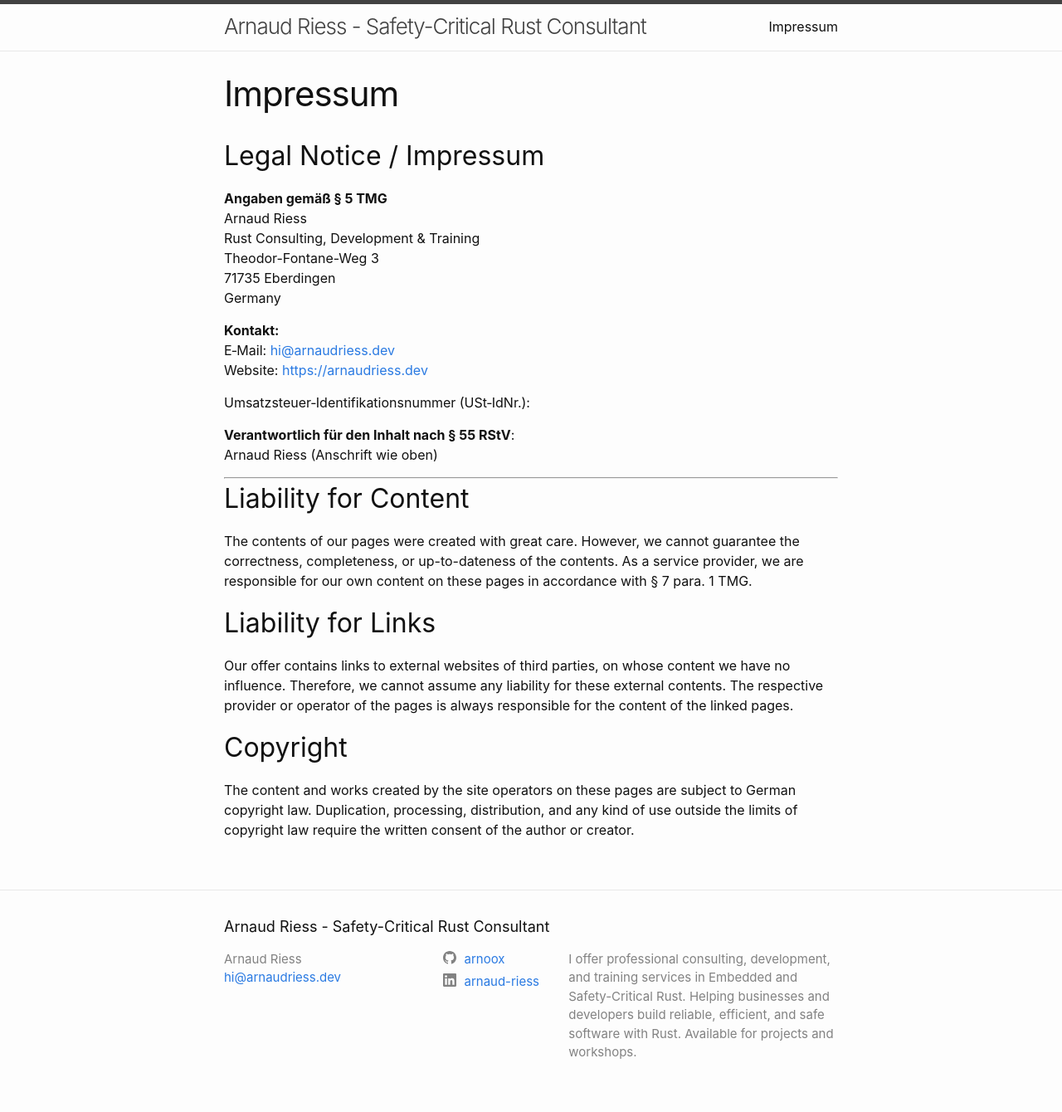
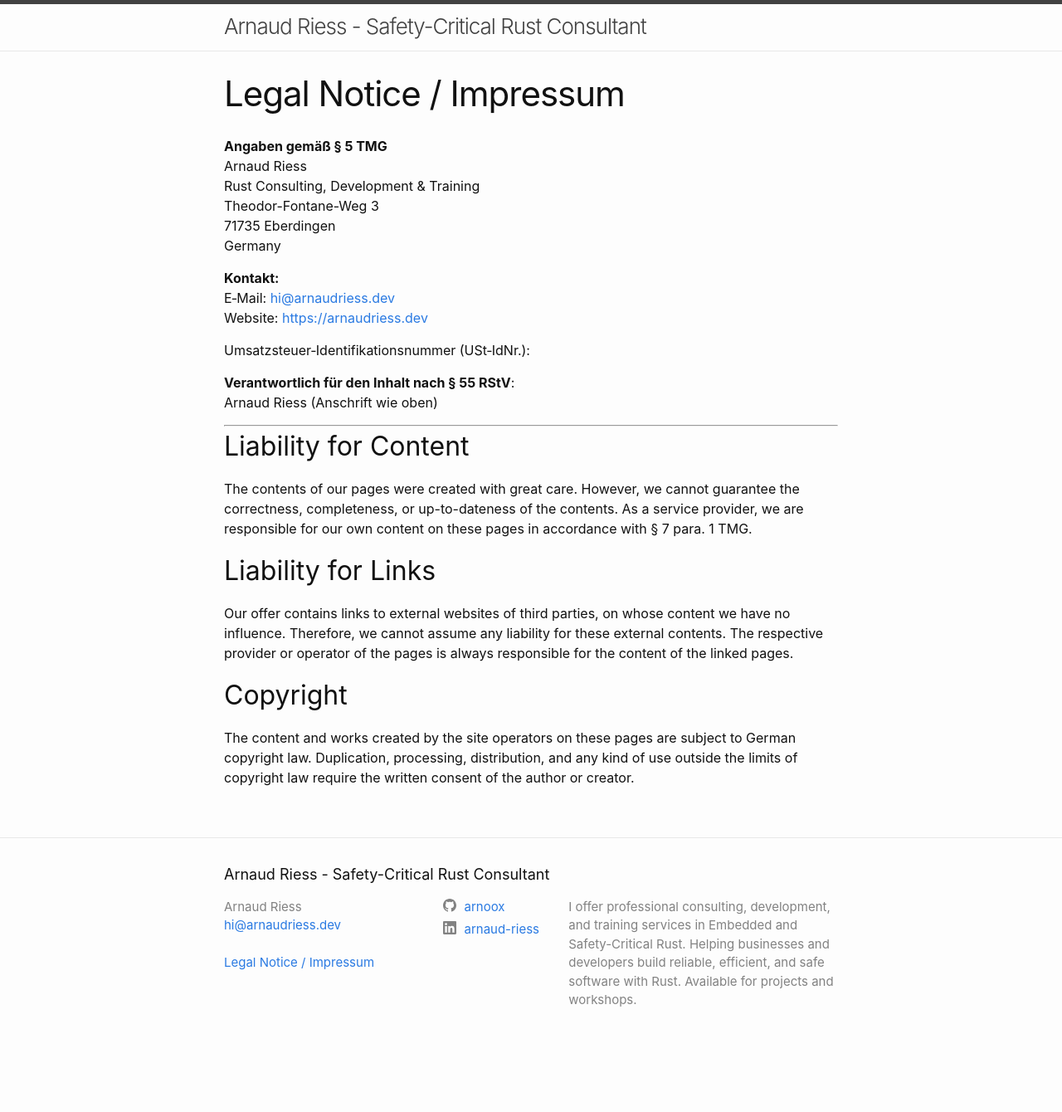
Before and after one commit to arnoox/arnaudriess-dev, a Jekyll site: the page built from impressum.markdown, in a window 1280 px wide. Shown: the whole page at 83% size. Built offline with Jekyll 4.4.1, drawn with Linux system fonts in a browser that asks for light colours; after the commit the page ends 1277 px from its top, so only the background shows below that.

Commit message:
nav bar: introduce excluded pages

```diff
--- a/_includes/footer.html
+++ b/_includes/footer.html
@@ -18,6 +18,16 @@
           {%- if site.email -%}
           <li>{% include email.html %}</li>
           {%- endif -%}
+
+          <li>&nbsp;</li>
+
+          {%- for path in page_paths -%}
+          {%- assign my_page = site.pages | where: "path", path | first -%}
+          {%- if my_page.title and my_page.nav_exclude == true -%}
+          <li><a class="page-link" href="{{ my_page.url | relative_url }}">{{ my_page.title | escape }}</a></li>
+          {%- endif -%}
+          {%- endfor -%}
+
         </ul>
       </div>
 
--- a/_includes/header.html
+++ b/_includes/header.html
@@ -3,7 +3,7 @@
   <div class="wrapper">
     {%- assign default_paths = site.pages | map: "path" -%}
     {%- assign page_paths = site.header_pages | default: default_paths -%}
-    <a class="site-title" rel="author" href="{{ "/" | relative_url }}">{{ site.title | escape }}</a>
+    <a class="site-title" rel="author" href="{{ " /" | relative_url }}">{{ site.title | escape }}</a>
 
     {%- if page_paths -%}
     <nav class="site-nav">
@@ -19,7 +20,7 @@
       <div class="trigger">
         {%- for path in page_paths -%}
         {%- assign my_page = site.pages | where: "path", path | first -%}
-            {%- if my_page.title -%}
+        {%- if my_page.title and my_page.nav_exclude != true -%}
         <a class="page-link" href="{{ my_page.url | relative_url }}">{{ my_page.title | escape }}</a>
         {%- endif -%}
         {%- endfor -%}
--- a/impressum.markdown
+++ b/impressum.markdown
@@ -1,10 +1,9 @@
 ---
 layout: page
-title: Impressum
+title: Legal Notice / Impressum
 permalink: /impressum/
+nav_exclude: true
 ---
-
-## Legal Notice / Impressum
 
 **Angaben gemäß § 5 TMG**<br>
 Arnaud Riess<br>
```
Also changed, not shown: other parts of _includes/header.html (+2 -1 lines). Lines whose indentation alone changed are shown as unchanged.
